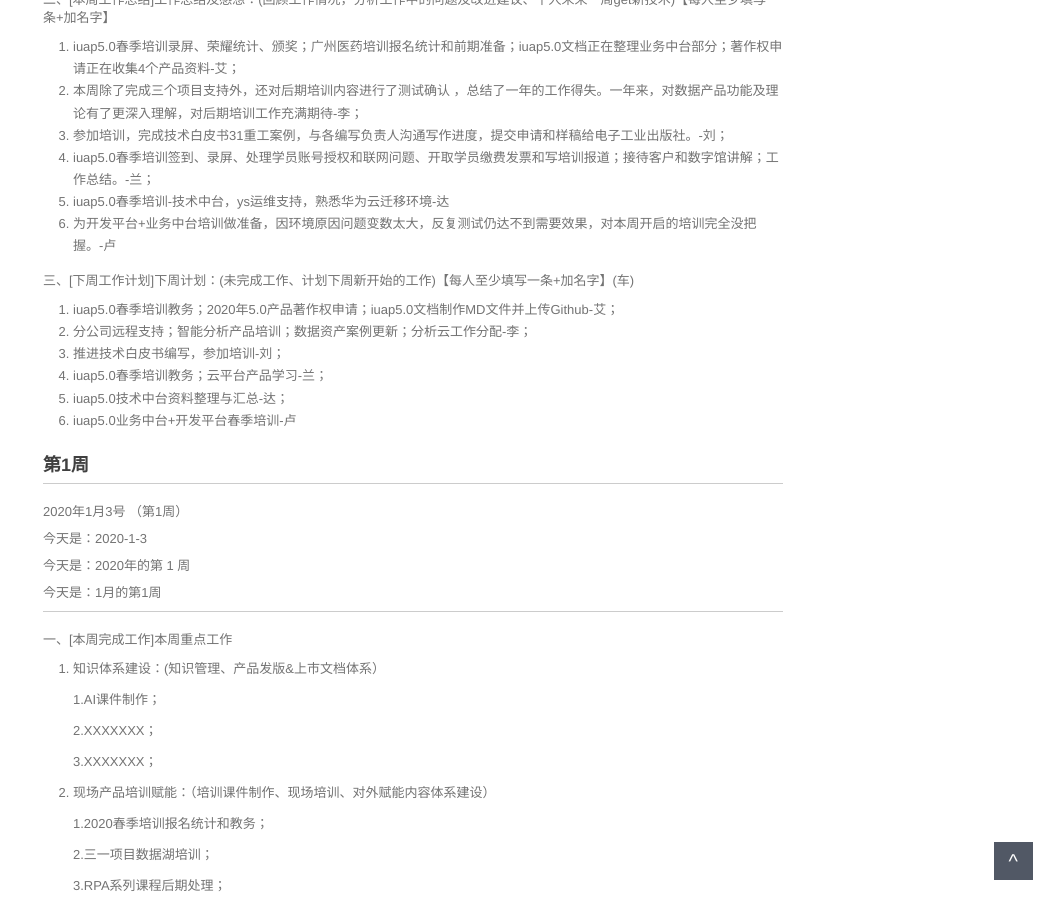
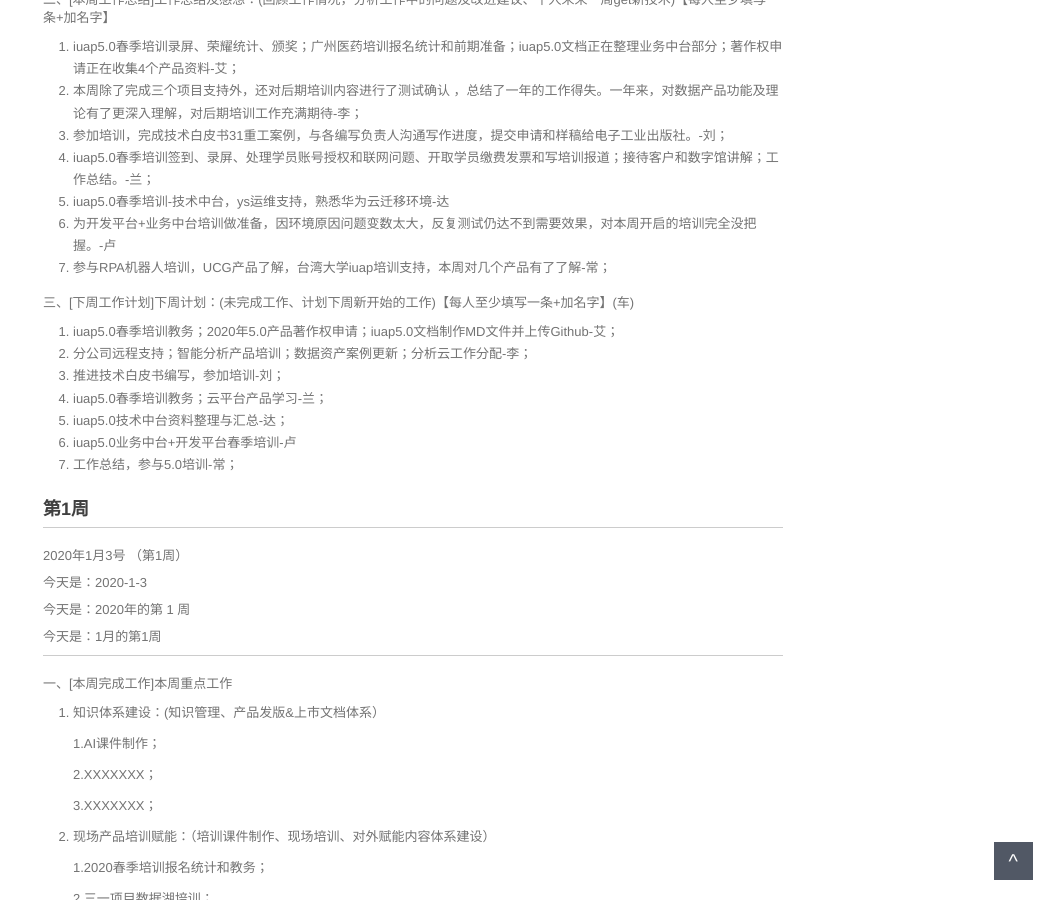
Before and after one commit to walllFlower/blog, a Jekyll site: the page built from _posts/2018-07-17-day_report_cxz.md, in a window 1280 px wide and 900 px high, scrolled down 1266 px. Shown: the whole window, without its empty margins (227-1280 px from the left). Built offline with Jekyll 4.4.1, drawn with Linux system fonts in a browser that asks for light colours; comment, search, counter and statistics services are not loaded.

Commit message:
Update 2018-07-17-day_report_cxz.md

```diff
--- a/_posts/2018-07-17-day_report_cxz.md
+++ b/_posts/2018-07-17-day_report_cxz.md
@@ -79,6 +79,7 @@ categories: 技术运营工作周报
 4. iuap5.0春季培训签到、录屏、处理学员账号授权和联网问题、开取学员缴费发票和写培训报道；接待客户和数字馆讲解；工作总结。-兰；
 5. iuap5.0春季培训-技术中台，ys运维支持，熟悉华为云迁移环境-达
 6. 为开发平台+业务中台培训做准备，因环境原因问题变数太大，反复测试仍达不到需要效果，对本周开启的培训完全没把握。-卢
+7. 参与RPA机器人培训，UCG产品了解，台湾大学iuap培训支持，本周对几个产品有了了解-常；
 
 三、[下周工作计划]下周计划：(未完成工作、计划下周新开始的工作)【每人至少填写一条+加名字】(车)
 
@@ -88,6 +89,7 @@ categories: 技术运营工作周报
 4. iuap5.0春季培训教务；云平台产品学习-兰；
 5. iuap5.0技术中台资料整理与汇总-达；
 6. iuap5.0业务中台+开发平台春季培训-卢
+7. 工作总结，参与5.0培训-常；
 
 ###  第1周
 
```
